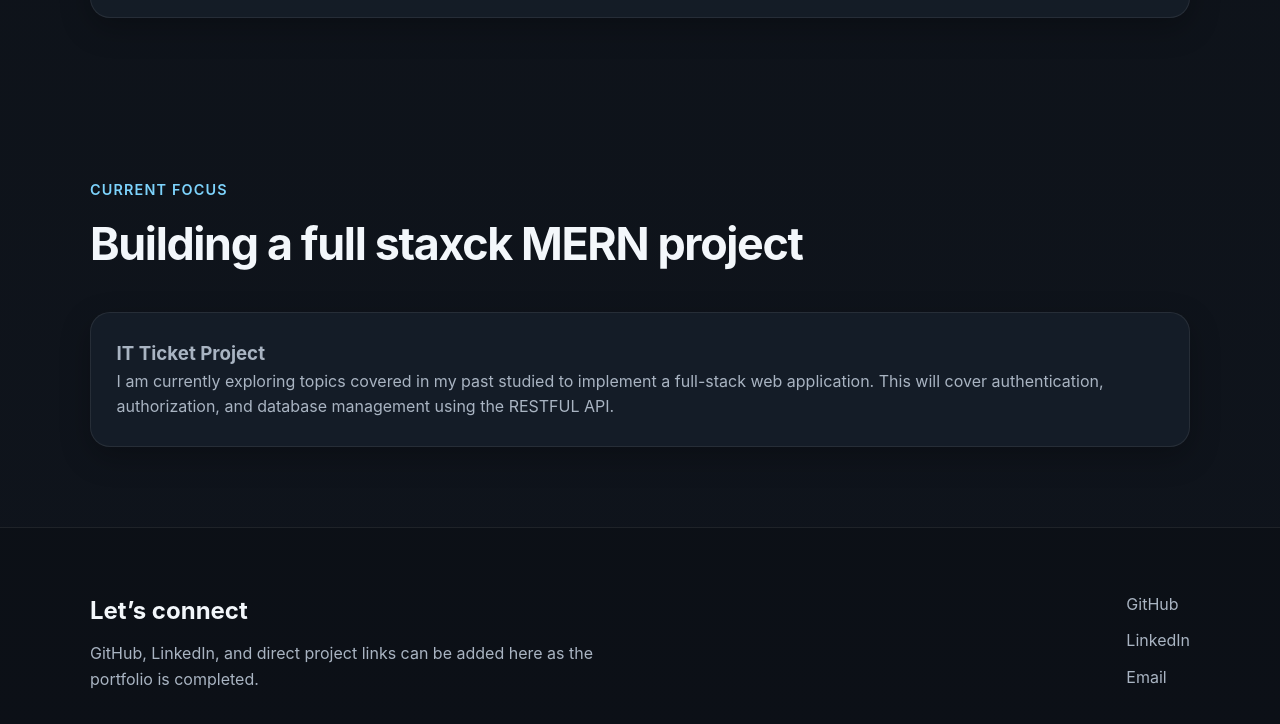
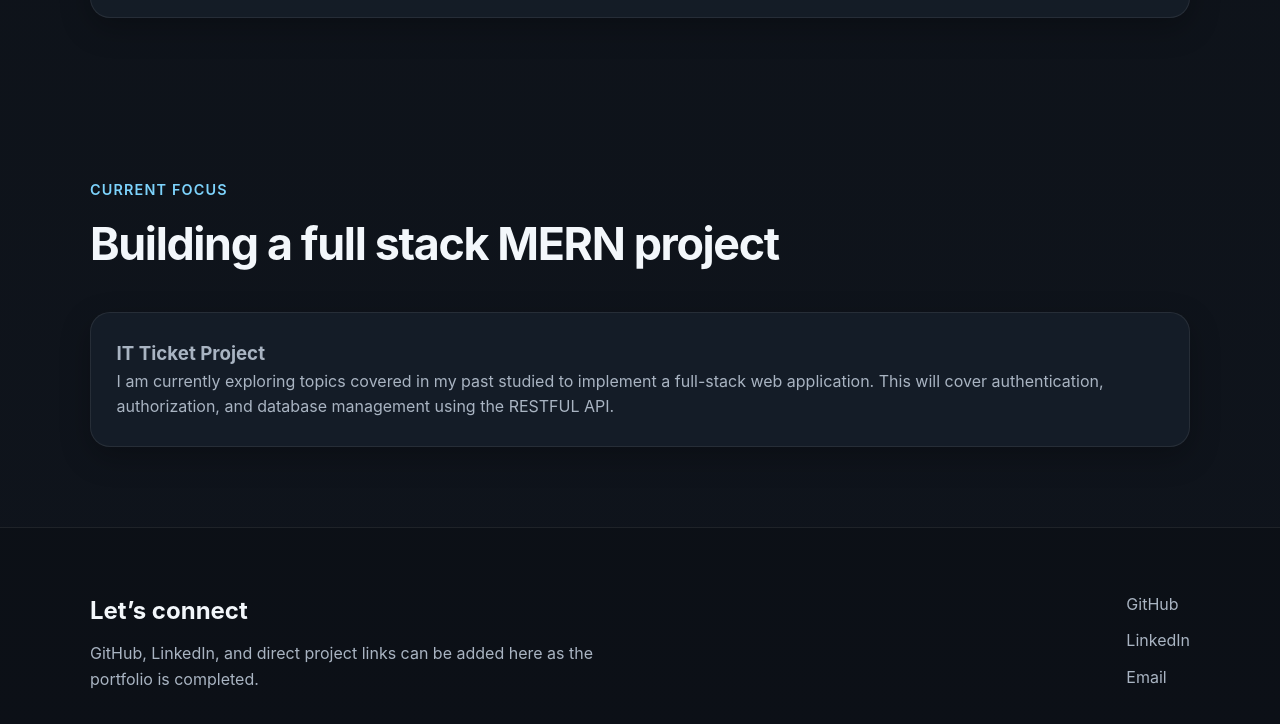
Before and after one commit to MatthewDmasa/portfolio-site, a plain HTML site: page index.html in a window 1280 px wide. Shown: the part 2430-3154 px from the top of the page. Drawn offline with Linux system fonts and the light colour scheme.

Commit message:
Updating typos

```diff
--- a/index.html
+++ b/index.html
@@ -168,7 +168,7 @@
       <div class="container">
         <div class="section-heading">
           <p class="section-label">Current Focus</p>
-          <h2>Building a full staxck MERN project</h2>
+          <h2>Building a full stack MERN project</h2>
         </div>
 
         <div class="featured-card">
```
